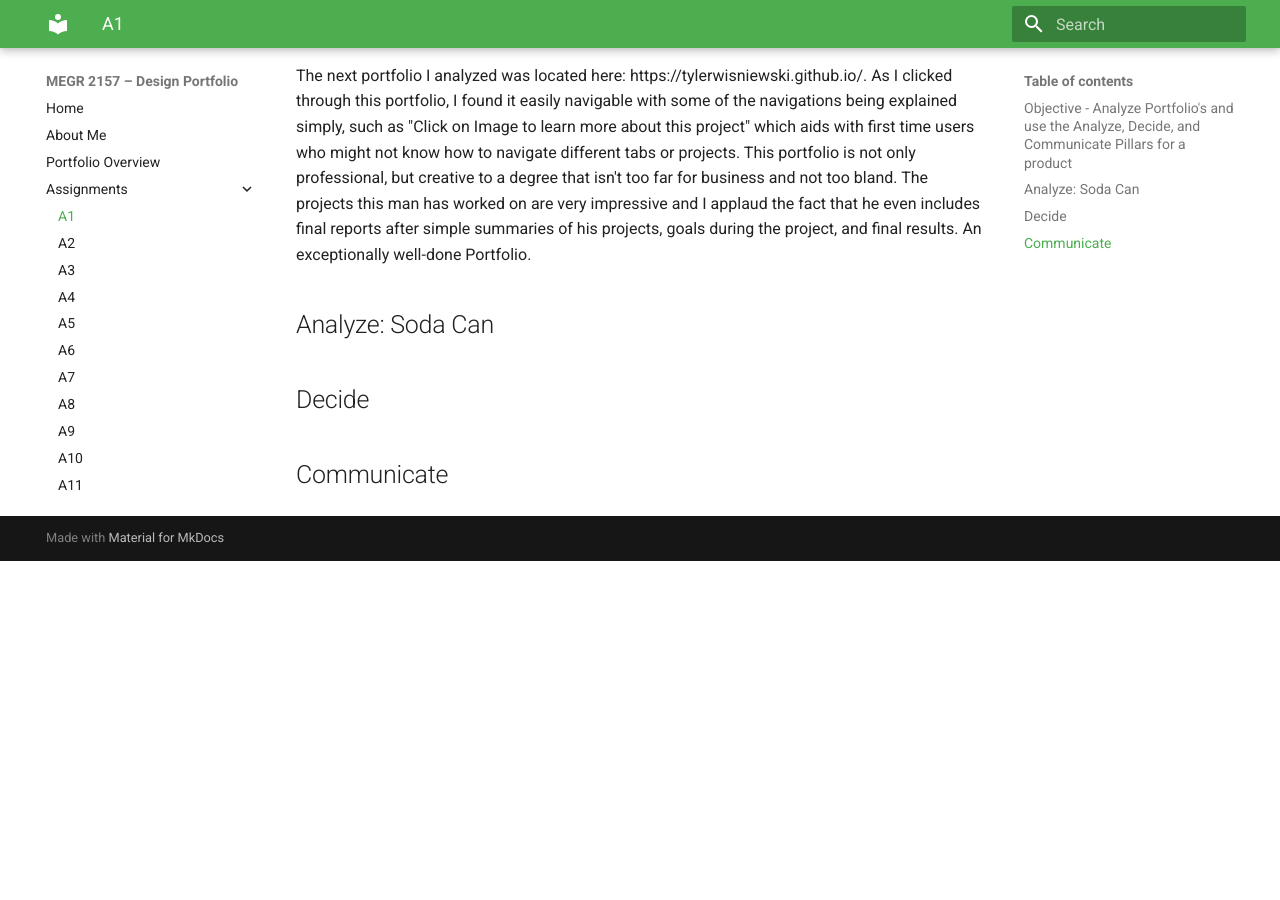
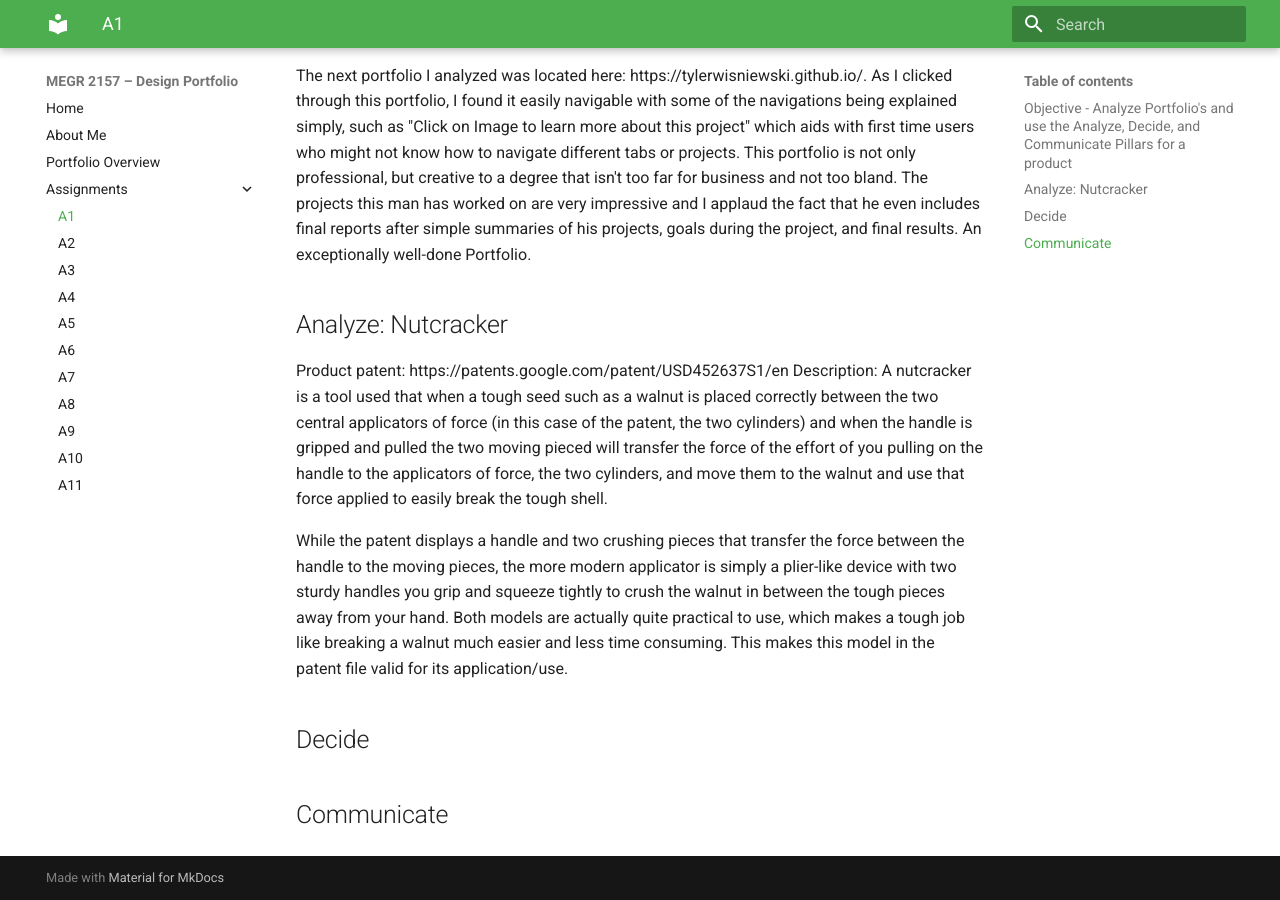
Before and after one commit to mmcfarl7/design-projects-repository, an MkDocs documentation site: the page built from docs/assignments/A01/index.md, in a window 1280 px wide and 900 px high, scrolled down 526 px. Built offline with MkDocs 1.6.1 and Material for MkDocs 9.7.7, drawn with Linux system fonts in a browser that asks for light colours; before the commit the page ends 1087 px from its top, so only the background shows below that.

Commit message:
Update index.md

```diff
--- a/docs/assignments/A01/index.md
+++ b/docs/assignments/A01/index.md
@@ -5,9 +5,11 @@ Before we analyze any portfolio's, we should be sure of what we're looking for.
 
 The next portfolio I analyzed was located here: https://tylerwisniewski.github.io/. As I clicked through this portfolio, I found it easily navigable with some of the navigations being explained simply, such as "Click on Image to learn more about this project" which aids with first time users who might not know how to navigate different tabs or projects. This portfolio is not only professional, but creative to a degree that isn't too far for business and not too bland. The projects this man has worked on are very impressive and I applaud the fact that he even includes final reports after simple summaries of his projects, goals during the project, and final results. An exceptionally well-done Portfolio.
 
-## Analyze: Soda Can
+## Analyze: Nutcracker
+Product patent: https://patents.google.com/patent/USD452637S1/en
+Description: A nutcracker is a tool used that when a tough seed such as a walnut is placed correctly between the two central applicators of force (in this case of the patent, the two cylinders) and when the handle is gripped and pulled the two moving pieced will transfer the force of the effort of you pulling on the handle to the applicators of force, the two cylinders, and move them to the walnut and use that force applied to easily break the tough shell.
 
-
+While the patent displays a handle and two crushing pieces that transfer the force between the handle to the moving pieces, the more modern applicator is simply a plier-like device with two sturdy handles you grip and squeeze tightly to crush the walnut in between the tough pieces away from your hand. Both models are actually quite practical to use, which makes a tough job like breaking a walnut much easier and less time consuming. This makes this model in the patent file valid for its application/use.
 ## Decide
 
 
```
